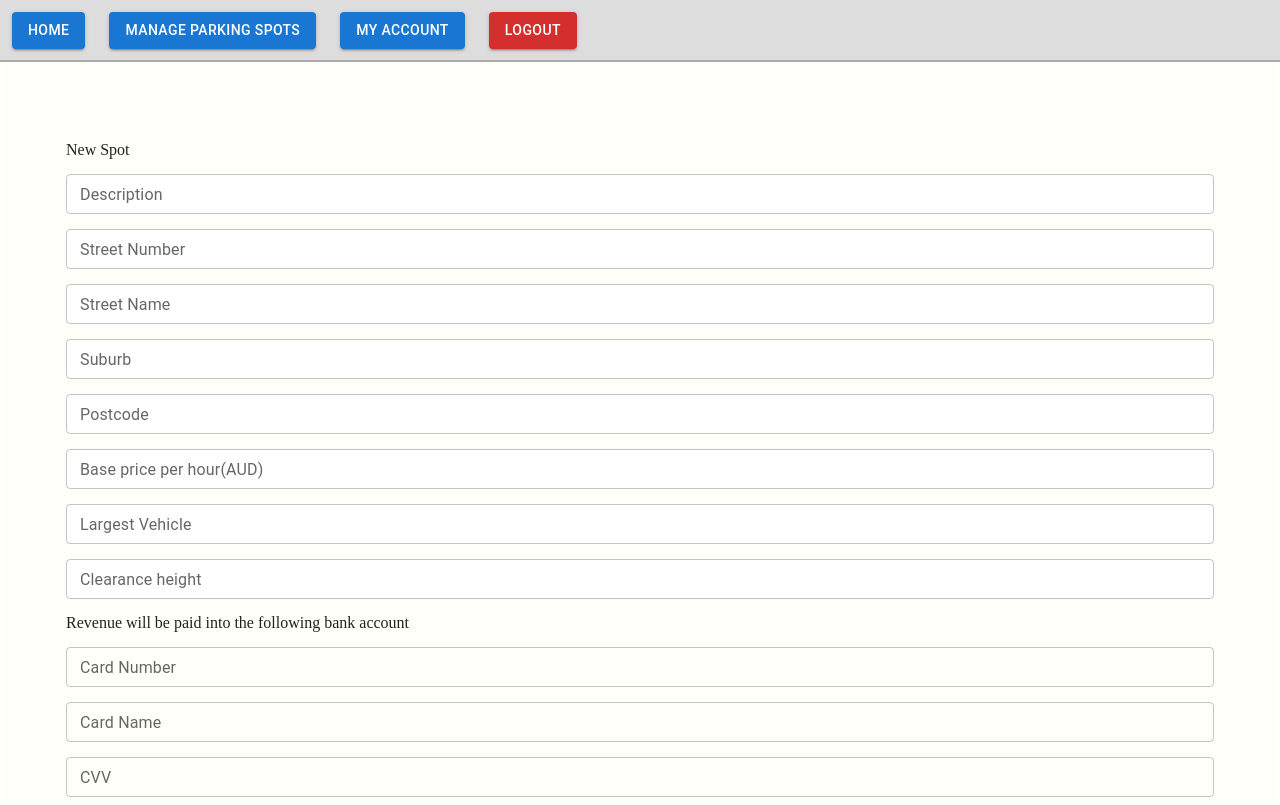
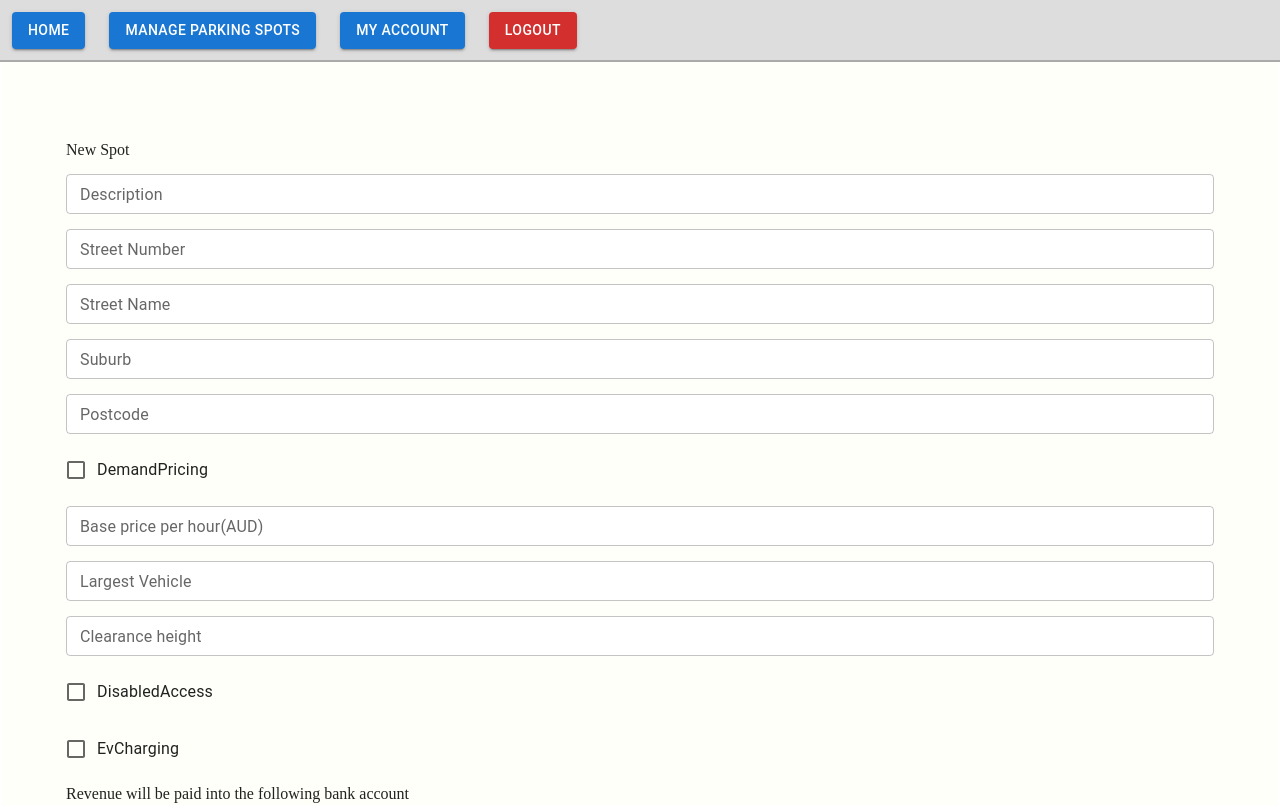
Before and after one commit to RunChennnn/Parking-Space-Booking, a React (Create React App) app in the folder frontend/vroom/: page /spots/new in a window 1280 px wide. Shown: the top 805 px of the page. Built offline with nearby package versions, Linux system fonts and the light colour scheme.

Commit message:
checkbox update

```diff
--- a/frontend/vroom/src/components/NewSpot.jsx
+++ b/frontend/vroom/src/components/NewSpot.jsx
@@ -2,7 +2,8 @@ import React from "react"
 import NavigationBar from "./NavigationBar";
 import {useNavigate, useParams} from "react-router-dom";
 import makeRequest from "../utilities/makeRequest";
-import {Button, Card, TextField} from "@mui/material";
+import {Button, Card, Checkbox, TextField} from "@mui/material";
+import {FormControl, FormLabel, FormControlLabel, Radio, RadioGroup} from "@mui/material";
 
 function NewSpot () {
 
@@ -22,10 +23,16 @@ function NewSpot () {
     const [cardName, setCardName] = React.useState('');
     const [cardCVV, setCardCVV] = React.useState('');
 
+    // variale for radio group
+    const [demandPricing, setDemandPricing] = React.useState(false)
+    const [disabledAccess, setDisabledAccess] = React.useState(false)
+    const [evCharging, setEvCharging] = React.useState(false)
+
     const [showError, setShowError] = React.useState(false);
 
     const buttonStyle = {
-        margin: '20px 30% 0 30%'
+        margin: '20px calc(50% - 100px) 10px calc(50% - 100px)',
+        width: '100px'
     }
 
     const inputStyle = {
@@ -53,6 +60,19 @@ function NewSpot () {
         rowGap: '15px'
     };
 
+    const handleDemandPricingChange = (e) => {
+        setDemandPricing(e.target.checked)
+    }
+
+    const handleDisabledAccessChange = (e) => {
+        setDisabledAccess(e.target.checked)
+    }
+
+    const handleEvChargingChange = (e) => {
+        setEvCharging(e.target.checked)
+    }
+
+
     async function confirmRegister() {
         const req = {
             basePrice: basePrice,
@@ -60,10 +80,10 @@ function NewSpot () {
             cardName: cardName,
             cardNumber: cardNumber,
             clearance: clearance,
-            demandPricing: true,
+            demandPricing: demandPricing,
             description: description,
-            disabledAccess: false,
-            evCharging: true,
+            disabledAccess: disabledAccess,
+            evCharging: evCharging,
             largestVehicle: largestVehicle,
             owner: localStorage.getItem('vroom-id'),
             postcode: postcode,
@@ -101,6 +121,10 @@ function NewSpot () {
                 <TextField width='1px' variant='outlined' size='small' label='Postcode'
                            placeholder='2000' style={inputStyle}
                            value={postcode} onChange={(e) => setPostcode(e.target.value)}></TextField>
+                <FormControl variant="standard">
+                    <FormControlLabel control={<Checkbox checked={demandPricing} onChange={handleDemandPricingChange} name="DemandPricing"/> }
+                      label="DemandPricing"/>
+                </FormControl>
                 <TextField width='1px' variant='outlined' size='small' label='Base price per hour(AUD)'
                            placeholder='16' style={inputStyle}
                            value={basePrice} onChange={(e) => setBasePrice(e.target.value)}/>
@@ -110,6 +134,14 @@ function NewSpot () {
                 <TextField width='1px' variant='outlined' size='small' label='Clearance height'
                            placeholder='2.2' style={inputStyle}
                            value={clearance} onChange={(e) => setClearance(e.target.value)}></TextField>
+                <FormControl variant="standard">
+                    <FormControlLabel control={<Checkbox checked={disabledAccess} onChange={handleDisabledAccessChange} name="DisabledAccess"/> }
+                                      label="DisabledAccess"/>
+                </FormControl>
+                <FormControl variant="standard">
+                    <FormControlLabel control={<Checkbox checked={evCharging} onChange={handleEvChargingChange} name="EvCharging"/> }
+                                      label="EvCharging"/>
+                </FormControl>
                 <div>{"Revenue will be paid into the following bank account"}</div>
                 <TextField fullWidth variant='outlined' size='small' label='Card Number'
                            value={cardNumber} onChange={(e) => setCardNumber(e.target.value)}></TextField>
--- a/frontend/vroom/src/components/OwnedSpots.jsx
+++ b/frontend/vroom/src/components/OwnedSpots.jsx
@@ -27,6 +27,11 @@ function OwnedSpots() {
     const buttonStyle = {
         margin: '20px calc(50% - 100px) 10px calc(50% - 100px)',
         width: '200px'
+    }
+
+    const editBtnStyle = {
+        margin: '20px calc(50% - 100px) 10px calc(50% - 100px)',
+        width: '100px'
     }
 
 
@@ -66,7 +71,7 @@ function OwnedSpots() {
                 <TableCell align="center">{spot.data.basePrice}</TableCell>
                 <TableCell align="center">{spot.data.demandPricing}</TableCell>
                 <TableCell align="center">
-                    <Button variant="contained" style={buttonStyle} align="center"
+                    <Button variant="contained" style={editBtnStyle} align="center"
                             onClick={()=> {
                                 navigate( `/spots/update/${spot.id}`)
                             }}>Edit</Button>
--- a/frontend/vroom/src/components/UpdateSpot.jsx
+++ b/frontend/vroom/src/components/UpdateSpot.jsx
@@ -1,7 +1,7 @@
 import React from "react"
 import {useNavigate, useParams} from 'react-router-dom'
 import NavigationBar from "./NavigationBar";
-import {Button, Card, TextField} from "@mui/material";
+import {Button, Card, Checkbox, FormControl, FormControlLabel, TextField} from "@mui/material";
 import {Dialog, DialogActions, DialogContent, DialogContentText, DialogTitle} from "@mui/material";
 import makeRequest from "../utilities/makeRequest";
 
@@ -25,12 +25,17 @@ function UpdateSpot () {
     const [cardName, setCardName] = React.useState('');
     const [cardCVV, setCardCVV] = React.useState('');
 
+    const [demandPricing, setDemandPricing] = React.useState(false)
+    const [disabledAccess, setDisabledAccess] = React.useState(false)
+    const [evCharging, setEvCharging] = React.useState(false)
+
     const [showError, setShowError] = React.useState(false);
 
     const [open, setOpen] = React.useState(false);
 
     const buttonStyle = {
-        margin: '20px 30px 20px 30px'
+        margin: '20px 20px 10px 20px',
+        width: '100px'
     }
 
     const inputStyle = {
@@ -69,6 +74,18 @@ function UpdateSpot () {
         setOpen(false)
     }
 
+    const handleDemandPricingChange = (e) => {
+        setDemandPricing(e.target.checked)
+    }
+
+    const handleDisabledAccessChange = (e) => {
+        setDisabledAccess(e.target.checked)
+    }
+
+    const handleEvChargingChange = (e) => {
+        setEvCharging(e.target.checked)
+    }
+
 
     React.useEffect(() => {
         async function loadingSpotInfo() {
@@ -87,6 +104,10 @@ function UpdateSpot () {
             setCardName(spot.cardName)
             setCardCVV(spot.cardCVV)
 
+            setDemandPricing(spot.demandPricing)
+            setDisabledAccess(spot.disabledAccess)
+            setEvCharging(spot.evCharging)
+
         }
         loadingSpotInfo()
         //console.log(res)
@@ -99,10 +120,10 @@ function UpdateSpot () {
             cardName: cardName,
             cardNumber: cardNumber,
             clearance: clearance,
-            demandPricing: true,
+            demandPricing: demandPricing,
             description: description,
-            disabledAccess: false,
-            evCharging: true,
+            disabledAccess: disabledAccess,
+            evCharging: evCharging,
             largestVehicle: largestVehicle,
             owner: localStorage.getItem('vroom-id'),
             postcode: postcode,
@@ -154,6 +175,10 @@ function UpdateSpot () {
                 <TextField width='1px' variant='outlined' size='small' label='Postcode'
                            placeholder='2000' style={inputStyle}
                            value={postcode} onChange={(e) => setPostcode(e.target.value)}></TextField>
+                <FormControl variant="standard">
+                    <FormControlLabel control={<Checkbox checked={demandPricing} onChange={handleDemandPricingChange} name="DemandPricing"/> }
+                                      label="DemandPricing"/>
+                </FormControl>
                 <TextField width='1px' variant='outlined' size='small' label='Base price per hour(AUD)'
                            placeholder='16' style={inputStyle}
                            value={basePrice} onChange={(e) => setBasePrice(e.target.value)}/>
@@ -163,6 +188,14 @@ function UpdateSpot () {
                 <TextField width='1px' variant='outlined' size='small' label='Clearance height'
                            placeholder='2.2' style={inputStyle}
                            value={clearance} onChange={(e) => setClearance(e.target.value)}></TextField>
+                <FormControl variant="standard">
+                    <FormControlLabel control={<Checkbox checked={disabledAccess} onChange={handleDisabledAccessChange} name="DisabledAccess"/> }
+                                      label="DisabledAccess"/>
+                </FormControl>
+                <FormControl variant="standard">
+                    <FormControlLabel control={<Checkbox checked={evCharging} onChange={handleEvChargingChange} name="EvCharging"/> }
+                                      label="EvCharging"/>
+                </FormControl>
                 <div>{"Revenue will be paid into the following bank account"}</div>
                 <TextField fullWidth variant='outlined' size='small' label='Card Number'
                            value={cardNumber} onChange={(e) => setCardNumber(e.target.value)}></TextField>
```
